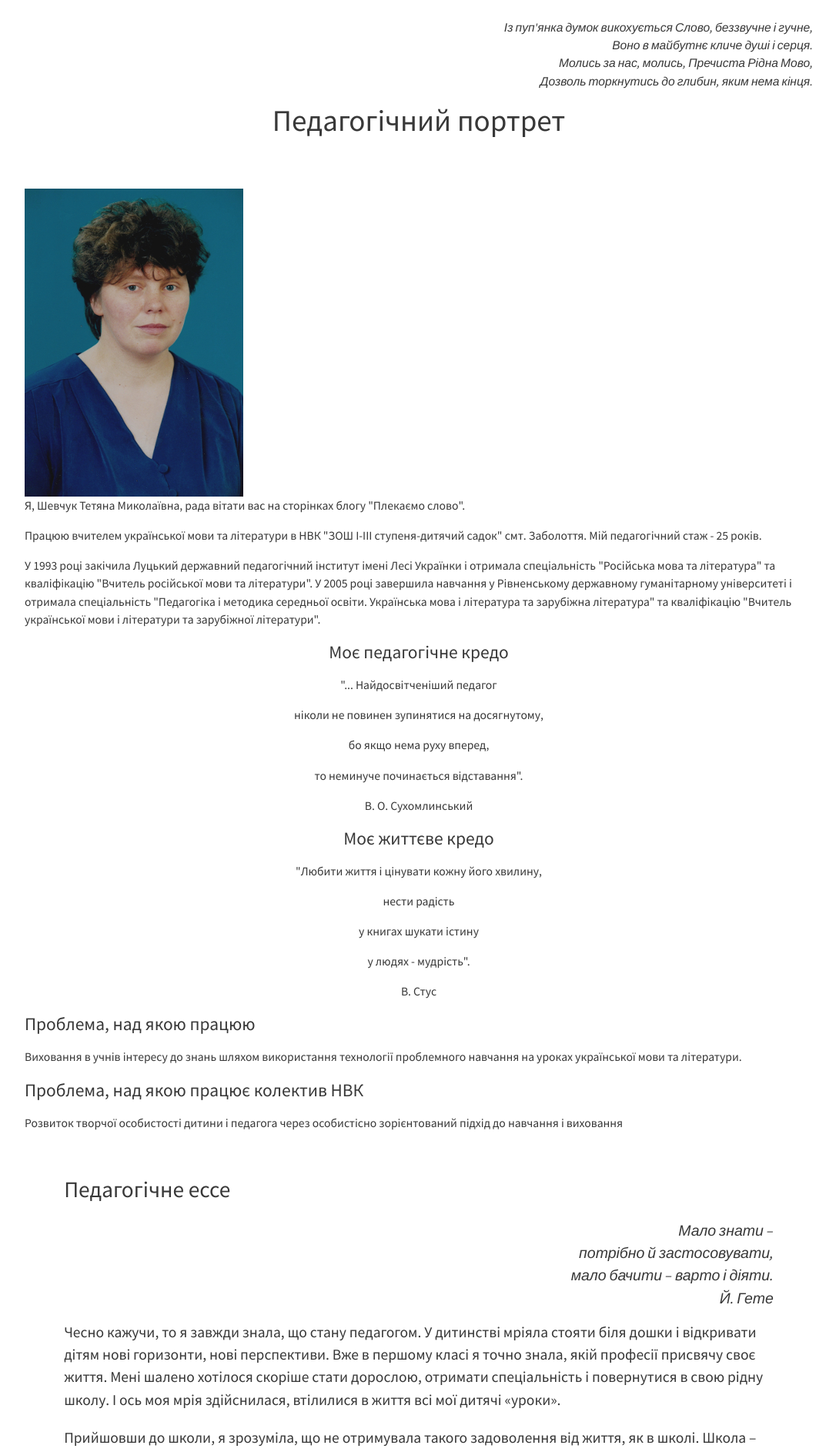
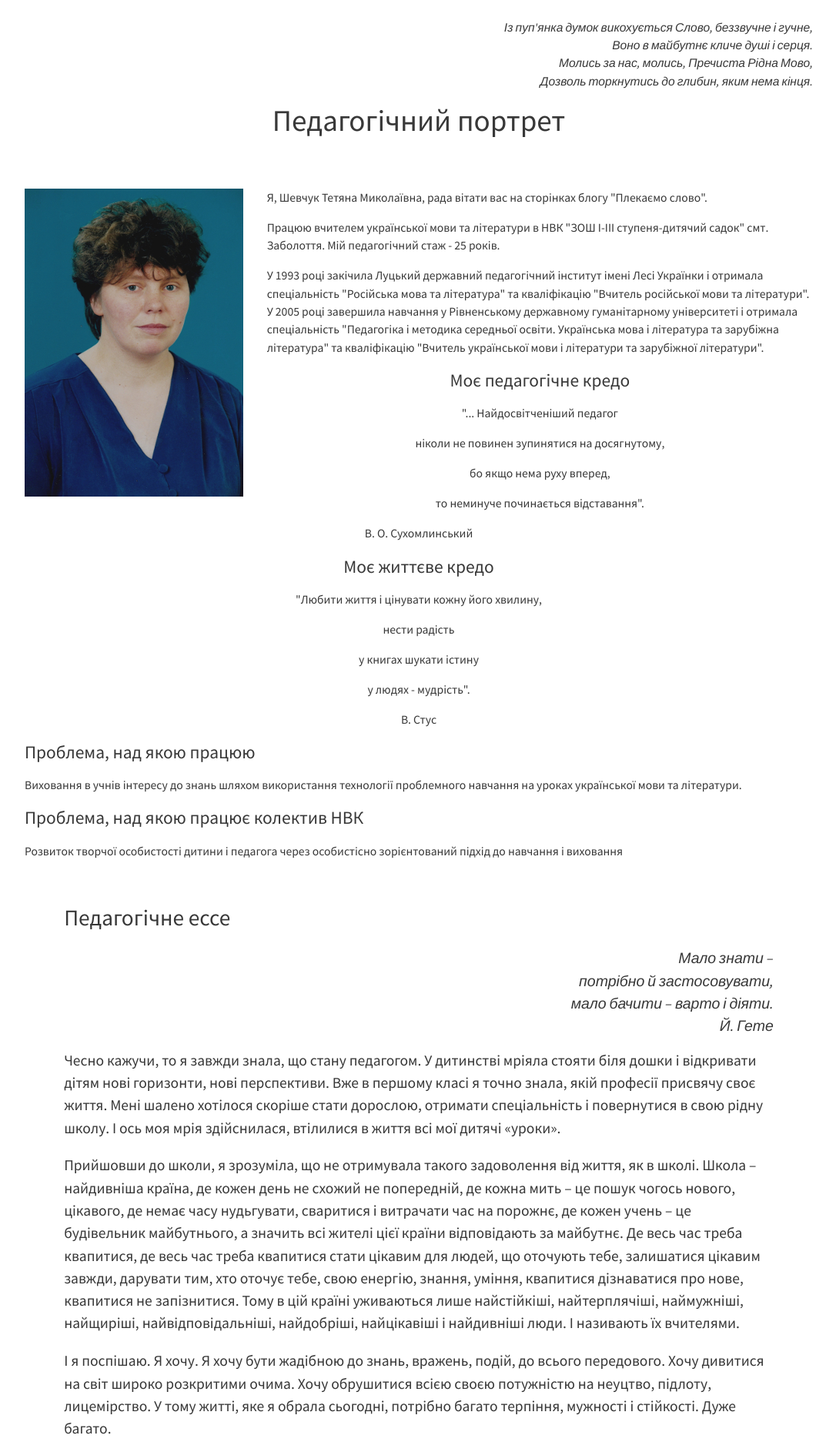
Before and after one commit to tetyanashevchuk/tetyanashevchuk.github.io, a Jekyll site: the page built from pedagogic_portrait/index.html, in a window 1280 px wide. Shown: the part 475-2361 px from the top of the page at 77% size, without its empty margins (96-1182 px from the left). Built offline with Jekyll 4.4.1, drawn with Linux system fonts in a browser that asks for light colours; nearby versions of some CDN libraries.

Commit message:
portrait

```diff
--- a/pedagogic_portrait/index.html
+++ b/pedagogic_portrait/index.html
@@ -21,7 +21,7 @@ layout: default
   <header>
     <h1 class="post-link">Педагогічний портрет</h1>
   </header>
-  <img src="/images/main_page/portrait.jpg" align="middle" />
+  <img src="/images/main_page/portrait.jpg" align="left" />
   <p>
     Я, Шевчук Тетяна Миколаївна, рада вітати вас на сторінках блогу "Плекаємо слово".
   </p>
@@ -300,7 +300,7 @@ layout: default
 <p>
   Поступово завдання ускладнюю, урізноманітнюю. Учні сприймають нове не репродуктивно, а творчо опрацьовуючи його. Важливо, щоб такі вправи були посильними для учнів, але нелегкими, бо як легкі, такі непосильні вправи і завдання користі не принесуть. Викликає інтерес до навчання  в учнів і робота зі схемами та таблицями, які можна використовувати по-різному: для узагальнення з метою закріплення чи повторення матеріалу, ілюстрації їх власними прикладами, зв'язної монологічної розповіді, для складання навчальних діалогів. Користуючись раніше здобутими знаннями, учні і самі можуть створювати таблиці. Наприклад:
 </p>
-<img src="/images/main_page/diagram.jpg" alt="" />
+<img src="/images/main_page/diagram.jpg" alt="" align="middle" />
 <p>
   Багато труднощів виникає в учнів при написанні твору. Починаючи з 5 класу. Привчаю школярів до цієї копіткої роботи. Учу користуватися літературою, підбирати матеріал, цитати, епіграф, художні засоби. Все, що підібрали, складаємо в таблиці. Якщо в 5 - 8 класі вона має простіший вигляд, то вже в 9 - 11 класі вона виглядає таким чином:
 </p>
```
